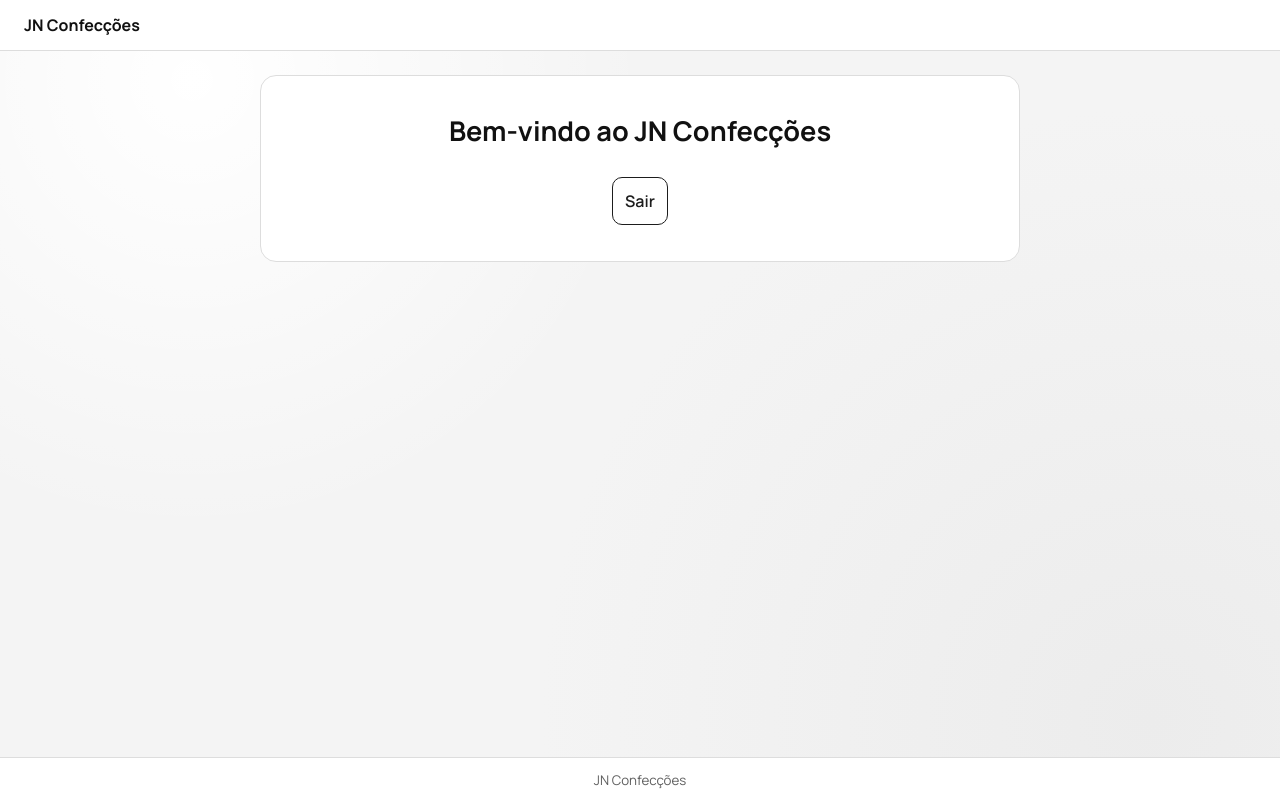
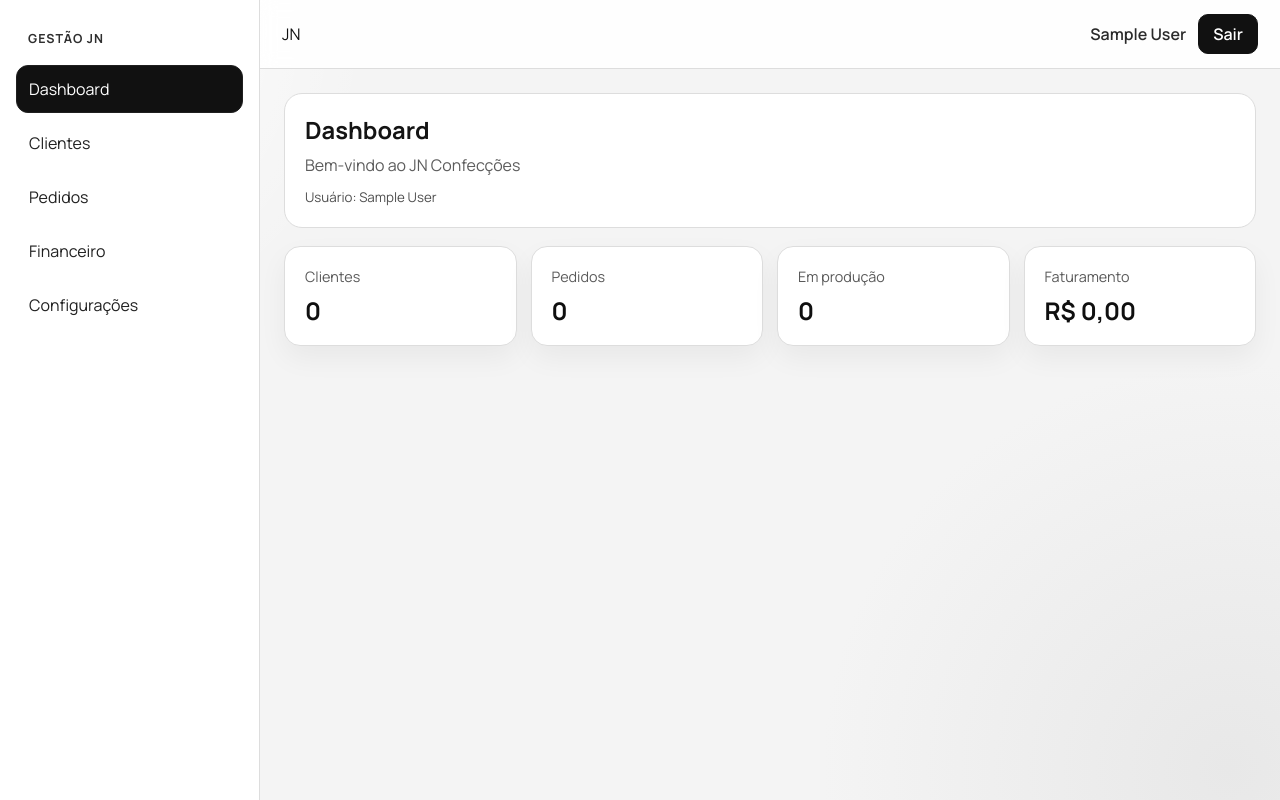
Before and after one commit to robson10sjp-blip/JN-Confeccoes, a React (Vite) app: page /dashboard in a window 1280 px wide. Built offline with nearby package versions, Linux system fonts and the light colour scheme; no server answers; sample sign-in values are in the browser's storage.

Commit message:
Criação do Dashboard inicial

```diff
--- /dev/null
+++ b/src/components/dashboard/MetricCard.jsx
@@ -0,0 +1,11 @@
+function MetricCard({ title, value, description }) {
+  return (
+    <article className="metric-card">
+      <p className="metric-card-title">{title}</p>
+      <strong className="metric-card-value">{value}</strong>
+      {description ? <p className="metric-card-description">{description}</p> : null}
+    </article>
+  )
+}
+
+export default MetricCard
--- /dev/null
+++ b/src/components/dashboard/SidebarNav.jsx
@@ -0,0 +1,19 @@
+function SidebarNav({ items, activeKey, onSelect }) {
+  return (
+    <nav className="dashboard-sidebar-nav" aria-label="Menu principal">
+      {items.map((item) => (
+        <button
+          key={item.key}
+          type="button"
+          className={`dashboard-nav-item ${activeKey === item.key ? 'is-active' : ''}`}
+          onClick={() => onSelect(item.key)}
+          aria-disabled={item.key !== 'dashboard'}
+        >
+          {item.label}
+        </button>
+      ))}
+    </nav>
+  )
+}
+
+export default SidebarNav
--- /dev/null
+++ b/src/components/dashboard/TopBar.jsx
@@ -0,0 +1,24 @@
+import BrandLogo from '../BrandLogo'
+
+function TopBar({ userName, onLogout, onToggleMenu }) {
+  return (
+    <header className="dashboard-topbar">
+      <button type="button" className="dashboard-menu-button" onClick={onToggleMenu}>
+        Menu
+      </button>
+
+      <div className="dashboard-topbar-brand">
+        <BrandLogo className="dashboard-brand-logo" showName />
+      </div>
+
+      <div className="dashboard-topbar-actions">
+        <p className="dashboard-user-name">{userName}</p>
+        <button type="button" className="dashboard-logout-button" onClick={onLogout}>
+          Sair
+        </button>
+      </div>
+    </header>
+  )
+}
+
+export default TopBar
--- a/src/layouts/DashboardLayout.jsx
+++ b/src/layouts/DashboardLayout.jsx
@@ -1,17 +1,32 @@
+import { useState } from 'react'
+import SidebarNav from '../components/dashboard/SidebarNav'
+import TopBar from '../components/dashboard/TopBar'
 import '../styles/dashboard-layout.css'
 
-function DashboardLayout({ children }) {
+function DashboardLayout({ children, sidebarItems, activeItem, onSelectItem, userName, onLogout }) {
+  const [menuOpen, setMenuOpen] = useState(false)
+
+  const handleSelectItem = (itemKey) => {
+    onSelectItem(itemKey)
+    setMenuOpen(false)
+  }
+
   return (
     <div className="dashboard-layout">
-      <header className="dashboard-layout-header">
-        <h2>JN Confecções</h2>
-      </header>
+      <aside className={`dashboard-sidebar ${menuOpen ? 'is-open' : ''}`}>
+        <p className="dashboard-sidebar-title">Gestão JN</p>
+        <SidebarNav items={sidebarItems} activeKey={activeItem} onSelect={handleSelectItem} />
+      </aside>
 
-      <main className="dashboard-layout-main">{children}</main>
+      <div className="dashboard-workspace">
+        <TopBar
+          userName={userName}
+          onLogout={onLogout}
+          onToggleMenu={() => setMenuOpen((currentState) => !currentState)}
+        />
 
-      <footer className="dashboard-layout-footer">
-        <small>JN Confecções</small>
-      </footer>
+        <main className="dashboard-layout-main">{children}</main>
+      </div>
     </div>
   )
 }
--- a/src/pages/DashboardPage.jsx
+++ b/src/pages/DashboardPage.jsx
@@ -1,17 +1,63 @@
+import { useState } from 'react'
+import { useNavigate } from 'react-router-dom'
+import MetricCard from '../components/dashboard/MetricCard'
 import DashboardLayout from '../layouts/DashboardLayout'
 import { useAuth } from '../hooks/useAuth'
 import '../styles/dashboard-page.css'
 
+const MENU_ITEMS = [
+  { key: 'dashboard', label: 'Dashboard' },
+  { key: 'clientes', label: 'Clientes' },
+  { key: 'pedidos', label: 'Pedidos' },
+  { key: 'financeiro', label: 'Financeiro' },
+  { key: 'configuracoes', label: 'Configurações' },
+]
+
 function DashboardPage() {
-  const { logout } = useAuth()
+  const { user, logout } = useAuth()
+  const navigate = useNavigate()
+  const [activeItem, setActiveItem] = useState('dashboard')
+
+  const userName = user?.displayName?.trim() || user?.email?.split('@')[0] || 'Usuário'
+
+  const metrics = [
+    { key: 'clientes', title: 'Clientes', value: '0' },
+    { key: 'pedidos', title: 'Pedidos', value: '0' },
+    { key: 'producao', title: 'Em produção', value: '0' },
+    { key: 'faturamento', title: 'Faturamento', value: 'R$ 0,00' },
+  ]
+
+  const handleSelectMenuItem = (itemKey) => {
+    if (itemKey === 'dashboard') {
+      setActiveItem(itemKey)
+    }
+  }
+
+  const handleLogout = async () => {
+    await logout()
+    navigate('/login', { replace: true })
+  }
 
   return (
-    <DashboardLayout>
-      <section className="dashboard-panel">
-        <h1>Bem-vindo ao JN Confecções</h1>
-        <button type="button" className="secondary-button" onClick={logout}>
-          Sair
-        </button>
+    <DashboardLayout
+      sidebarItems={MENU_ITEMS}
+      activeItem={activeItem}
+      onSelectItem={handleSelectMenuItem}
+      userName={userName}
+      onLogout={handleLogout}
+    >
+      <section className="dashboard-page">
+        <header className="dashboard-page-header">
+          <h1>Dashboard</h1>
+          <p>Bem-vindo ao JN Confecções</p>
+          {userName ? <small className="dashboard-user-inline">Usuário: {userName}</small> : null}
+        </header>
+
+        <section className="metrics-grid" aria-label="Indicadores principais">
+          {metrics.map((metric) => (
+            <MetricCard key={metric.key} title={metric.title} value={metric.value} />
+          ))}
+        </section>
       </section>
     </DashboardLayout>
   )
--- a/src/styles/dashboard-layout.css
+++ b/src/styles/dashboard-layout.css
@@ -1,29 +1,227 @@
 .dashboard-layout {
   min-height: 100vh;
   display: grid;
-  grid-template-rows: auto 1fr auto;
+  grid-template-columns: 260px 1fr;
+  background:
+    radial-gradient(circle at 4% 4%, #ffffff 0%, transparent 22%),
+    radial-gradient(circle at 96% 96%, #e8e8e8 0%, transparent 28%),
+    #f4f4f4;
 }
 
-.dashboard-layout-header {
-  border-bottom: 1px solid var(--line);
+.dashboard-sidebar {
+  border-right: 1px solid var(--line);
   background: #ffffff;
-  padding: 14px 24px;
+  padding: 24px 16px;
+  position: sticky;
+  top: 0;
+  height: 100vh;
 }
 
-.dashboard-layout-header h2 {
+.dashboard-sidebar-title {
   margin: 0;
-  font-size: 1rem;
+  padding: 6px 12px 18px;
+  font-size: 0.78rem;
+  letter-spacing: 0.08em;
+  text-transform: uppercase;
   font-weight: 700;
+  color: #2f2f2f;
+}
+
+.dashboard-sidebar-nav {
+  display: grid;
+  gap: 6px;
+}
+
+.dashboard-nav-item {
+  border: 1px solid transparent;
+  border-radius: 12px;
+  text-align: left;
+  background: transparent;
+  color: #212121;
+  padding: 12px;
+  cursor: pointer;
+  transition: border-color 0.2s ease, background-color 0.2s ease, transform 0.18s ease;
+}
+
+.dashboard-nav-item:hover {
+  border-color: #d9d9d9;
+  background: #f7f7f7;
+}
+
+.dashboard-nav-item.is-active {
+  border-color: #1f1f1f;
+  background: #111111;
+  color: #ffffff;
+}
+
+.dashboard-workspace {
+  min-width: 0;
+  display: grid;
+  grid-template-rows: auto 1fr;
+}
+
+.dashboard-topbar {
+  border-bottom: 1px solid var(--line);
+  background: rgba(255, 255, 255, 0.88);
+  backdrop-filter: blur(8px);
+  padding: 14px 22px;
+  display: flex;
+  justify-content: space-between;
+  align-items: center;
+  gap: 16px;
+  position: sticky;
+  top: 0;
+  z-index: 4;
+}
+
+.dashboard-menu-button {
+  display: none;
+  border: 1px solid #121212;
+  border-radius: 10px;
+  background: #111111;
+  color: #ffffff;
+  font-weight: 600;
+  padding: 8px 12px;
+  cursor: pointer;
+}
+
+.dashboard-topbar-brand {
+  min-width: 0;
+}
+
+.brand-logo {
+  display: inline-flex;
+  align-items: center;
+  gap: 10px;
+}
+
+.brand-logo-image {
+  width: 54px;
+  height: 54px;
+  border-radius: 12px;
+  object-fit: contain;
+  display: block;
+  background: #ffffff;
+}
+
+.brand-logo-fallback {
+  width: 54px;
+  height: 54px;
+  border-radius: 12px;
+  display: grid;
+  place-items: center;
+  background: #111111;
+  color: #ffffff;
+  font-weight: 700;
+}
+
+.brand-logo-name {
+  font-size: 0.95rem;
+  font-weight: 700;
+  color: #171717;
+}
+
+.dashboard-topbar-actions {
+  display: flex;
+  align-items: center;
+  gap: 12px;
+}
+
+.dashboard-user-name {
+  margin: 0;
+  color: #2a2a2a;
+  font-weight: 600;
+}
+
+.dashboard-logout-button {
+  border: 1px solid #121212;
+  border-radius: 10px;
+  background: #111111;
+  color: #ffffff;
+  font-weight: 600;
+  padding: 8px 14px;
+  cursor: pointer;
+  transition: transform 0.18s ease, background-color 0.2s ease;
+}
+
+.dashboard-logout-button:hover {
+  transform: translateY(-1px);
+  background: #292929;
 }
 
 .dashboard-layout-main {
   padding: 24px;
 }
 
-.dashboard-layout-footer {
-  border-top: 1px solid var(--line);
-  background: #ffffff;
-  color: var(--text-secondary);
-  text-align: center;
-  padding: 10px 24px;
+@media (max-width: 980px) {
+  .dashboard-layout {
+    grid-template-columns: 1fr;
+  }
+
+  .dashboard-sidebar {
+    position: fixed;
+    left: 0;
+    top: 0;
+    bottom: 0;
+    width: min(78vw, 280px);
+    height: auto;
+    border-right: 1px solid var(--line);
+    border-bottom: 0;
+    padding: 14px;
+    z-index: 10;
+    transform: translateX(-105%);
+    transition: transform 0.2s ease;
+    box-shadow: 16px 0 26px rgba(0, 0, 0, 0.1);
+  }
+
+  .dashboard-sidebar.is-open {
+    transform: translateX(0);
+  }
+
+  .dashboard-sidebar-title {
+    padding: 6px 6px 12px;
+  }
+
+  .dashboard-sidebar-nav {
+    grid-auto-flow: row;
+    overflow: visible;
+    padding-bottom: 0;
+  }
+
+  .dashboard-nav-item {
+    white-space: normal;
+  }
+
+  .dashboard-menu-button {
+    display: inline-flex;
+    align-items: center;
+    justify-content: center;
+  }
 }
+
+@media (max-width: 640px) {
+  .brand-logo-image,
+  .brand-logo-fallback {
+    width: 44px;
+    height: 44px;
+  }
+
+  .brand-logo-name {
+    display: none;
+  }
+
+  .dashboard-topbar {
+    padding: 12px 14px;
+  }
+
+  .dashboard-user-name {
+    max-width: 120px;
+    overflow: hidden;
+    text-overflow: ellipsis;
+    white-space: nowrap;
+  }
+
+  .dashboard-layout-main {
+    padding: 16px;
+  }
+}
--- a/src/styles/dashboard-page.css
+++ b/src/styles/dashboard-page.css
@@ -1,14 +1,78 @@
-.dashboard-panel {
-  width: min(100%, 760px);
-  margin: 0 auto;
+.dashboard-page {
+  display: grid;
+  gap: 18px;
+}
+
+.dashboard-page-header {
+  border: 1px solid var(--line);
+  border-radius: 18px;
   background: #ffffff;
+  padding: 20px;
+}
+
+.dashboard-page-header h1 {
+  margin: 0;
+  font-size: 1.48rem;
+  color: #141414;
+}
+
+.dashboard-page-header p {
+  margin: 8px 0 0;
+  color: #5c5c5c;
+}
+
+.dashboard-user-inline {
+  margin-top: 12px;
+  display: inline-block;
+  color: #4f4f4f;
+}
+
+.metrics-grid {
+  display: grid;
+  grid-template-columns: repeat(4, minmax(0, 1fr));
+  gap: 14px;
+}
+
+.metric-card {
   border: 1px solid var(--line);
   border-radius: 16px;
-  padding: 36px 28px;
-  text-align: center;
+  background: #ffffff;
+  padding: 20px;
+  display: grid;
+  gap: 10px;
+  box-shadow: 0 12px 28px rgba(0, 0, 0, 0.05);
 }
 
-.dashboard-panel h1 {
-  margin: 0 0 20px;
-  font-size: 1.7rem;
+.metric-card-title {
+  margin: 0;
+  color: #5a5a5a;
+  font-size: 0.9rem;
 }
+
+.metric-card-value {
+  font-size: 1.52rem;
+  line-height: 1.2;
+  color: #0f0f0f;
+}
+
+.metric-card-description {
+  margin: 0;
+  color: #595959;
+  font-size: 0.9rem;
+}
+
+@media (max-width: 980px) {
+  .metrics-grid {
+    grid-template-columns: repeat(2, minmax(0, 1fr));
+  }
+}
+
+@media (max-width: 640px) {
+  .dashboard-page-header {
+    padding: 16px;
+  }
+
+  .metrics-grid {
+    grid-template-columns: 1fr;
+  }
+}
```
